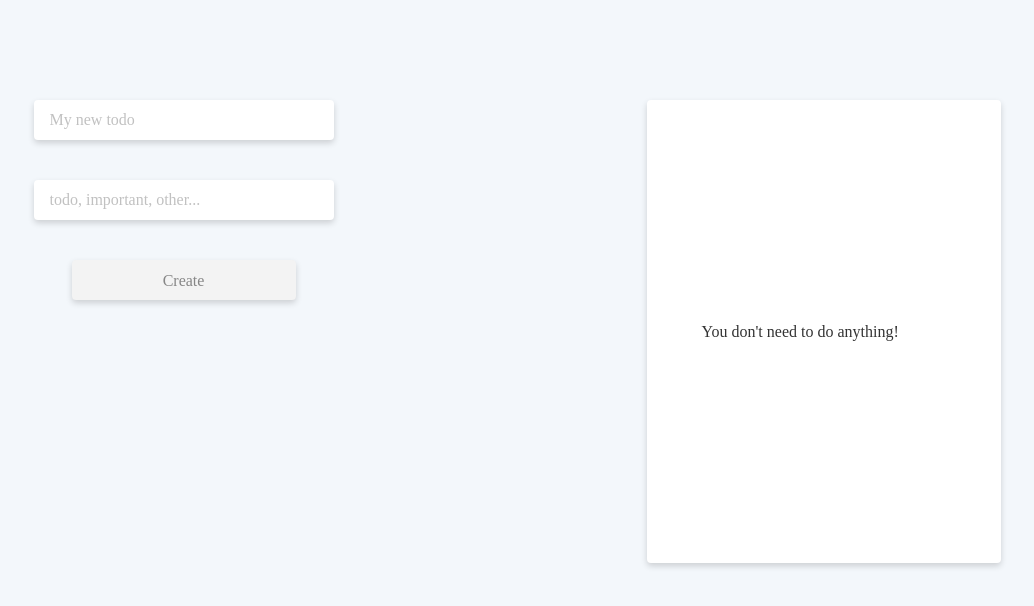
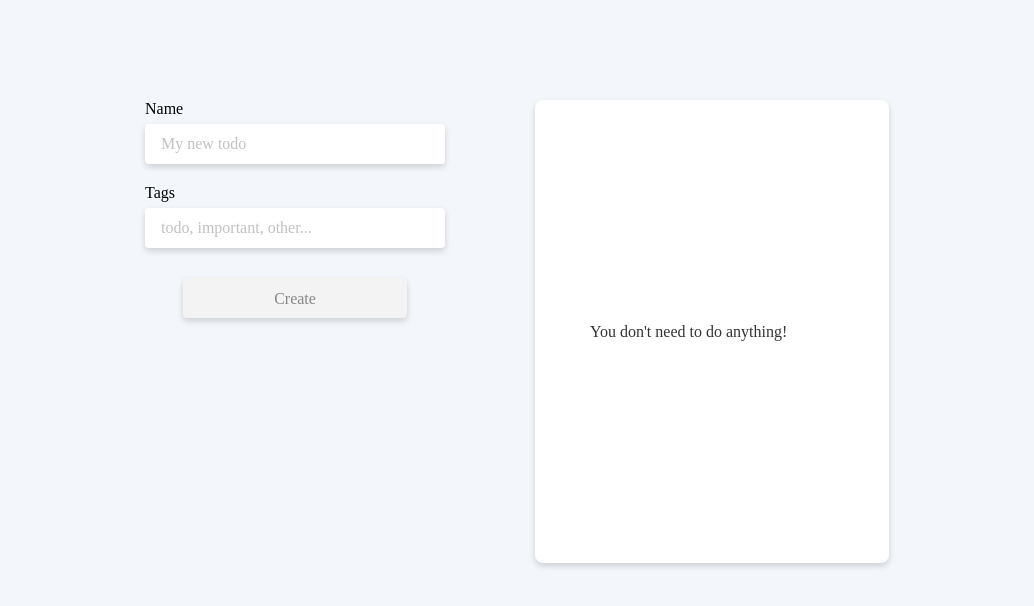
Before and after one commit to RomanFjur/ToDo, a plain HTML site: page index.html in a window 1280 px wide. Shown: the whole page, without its empty margins (123-1157 px from the left). Drawn offline with Linux system fonts and the light colour scheme.

Commit message:
feat(style.css, script.js): add creating of label element and style's for label

```diff
--- a/script.js
+++ b/script.js
@@ -13,12 +13,17 @@ class ToDoForm {
     this.form = form;
 
     // Create <input> for name of ToDo in DOM;
+    let nameLabel = document.createElement('label');
+    nameLabel.for = 'name';
+    nameLabel.textContent = 'Name';
+    nameLabel.classList.add('label');
     let nameInput = document.createElement('input');
     nameInput.type = 'text';
-    nameInput.name = 'name';
+    nameInput.id = 'name';
     nameInput.placeholder = 'My new todo';
     nameInput.classList.add('input');
-    this.form.append(nameInput);
+    this.form.append(nameLabel);
+    nameLabel.append(nameInput);
     nameInput.addEventListener('input', (e) => {
       this.valueName = e.target.value;
       console.log(this.valueName);
@@ -26,12 +31,17 @@ class ToDoForm {
     this.nameInput = nameInput;
 
     // Create <input> for tags of ToDo in DOM;
+    let tagsLabel = document.createElement('label');
+    tagsLabel.for = 'tags';
+    tagsLabel.textContent = 'Tags';
+    tagsLabel.classList.add('label');
     let tagsInput = document.createElement('input');
     tagsInput.type = 'text';
-    tagsInput.name = 'tags';
+    tagsInput.id = 'tags';
     tagsInput.placeholder = 'todo, important, other...';
     tagsInput.classList.add('input');
-    this.form.append(tagsInput);
+    this.form.append(tagsLabel);
+    tagsLabel.append(tagsInput);
     tagsInput.addEventListener('input', (e) => {
       this.valueTags = e.target.value;
       console.log(this.valueTags);
--- a/style.css
+++ b/style.css
@@ -9,12 +9,13 @@
   margin: 0;
   padding: 0;
   font-family: 'Montserrat';
+  font-weight: 100;
 }
 
 body {
   display: flex;
   flex-direction: row;
-  justify-content: space-around;
+  justify-content: center;
   margin-top: 100px;
   background-color: #f3f7fb;
 }
@@ -23,12 +24,19 @@ body {
   display: flex;
   flex-direction: column;
   align-items: center;
+  margin-right: 90px;
+}
+
+.label {
+  display: flex;
+  flex-direction: column;
 }
 
 .input {
   width: 300px;
   height: 40px;
   margin: 0;
+  margin-top: 6px;
   margin-bottom: 40px;
   padding-left: 16px;
   color: #333333;
@@ -40,6 +48,10 @@ body {
   box-sizing: border-box;
 }
 
+.input:first-of-type {
+  margin-bottom: 20px;
+}
+
 .input::placeholder {
   color: #c1c1c1;
 }
@@ -48,6 +60,7 @@ body {
   width: 224px;
   height: 40px;
   margin: 0;
+  margin-top: 10px;
   padding: 0;
   font-size: 16px;
   line-height: 19px;
@@ -73,7 +86,7 @@ body {
   font-size: 16px;
   line-height: 19px;
   border: none;
-  border-radius: 4px;
+  border-radius: 8px;
   box-shadow: 0 3px 6px 0 rgba(0, 0, 0, 0.16);
   background-color: #fff;
   box-sizing: border-box;
@@ -84,6 +97,7 @@ body {
   margin: 0;
   margin-top: 222px;
   margin-left: 55px;
+  color: #333333;
 }
 
 .toDo {
```
